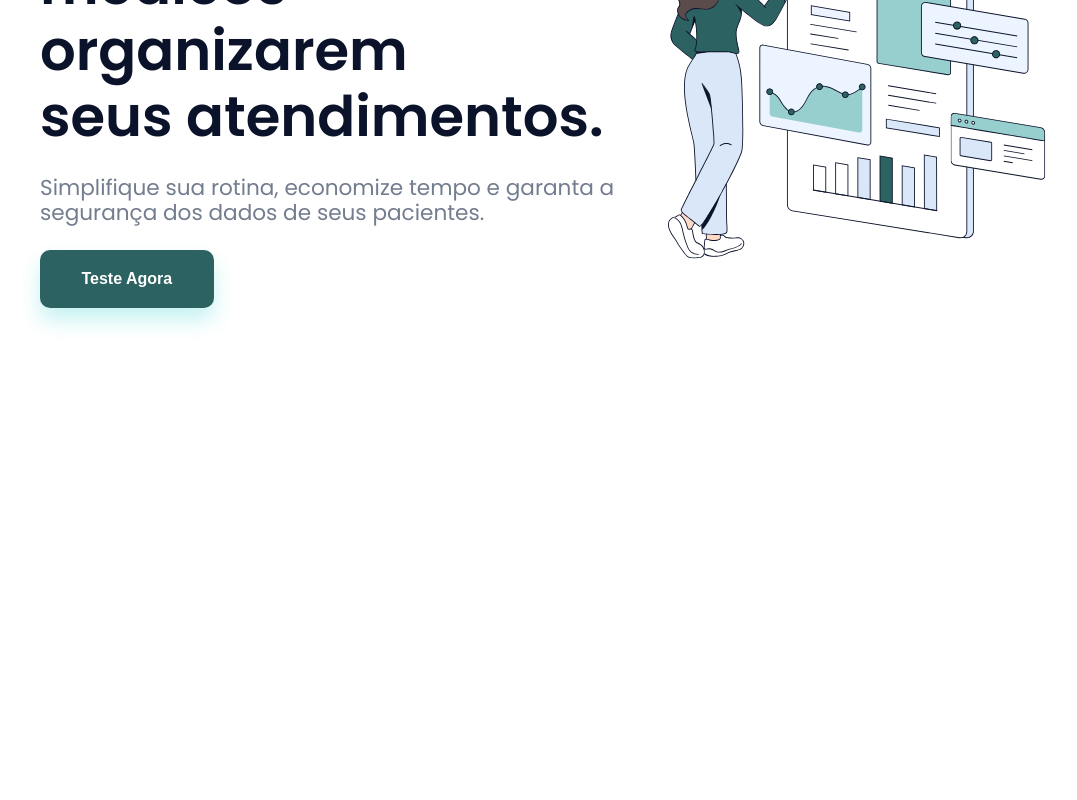
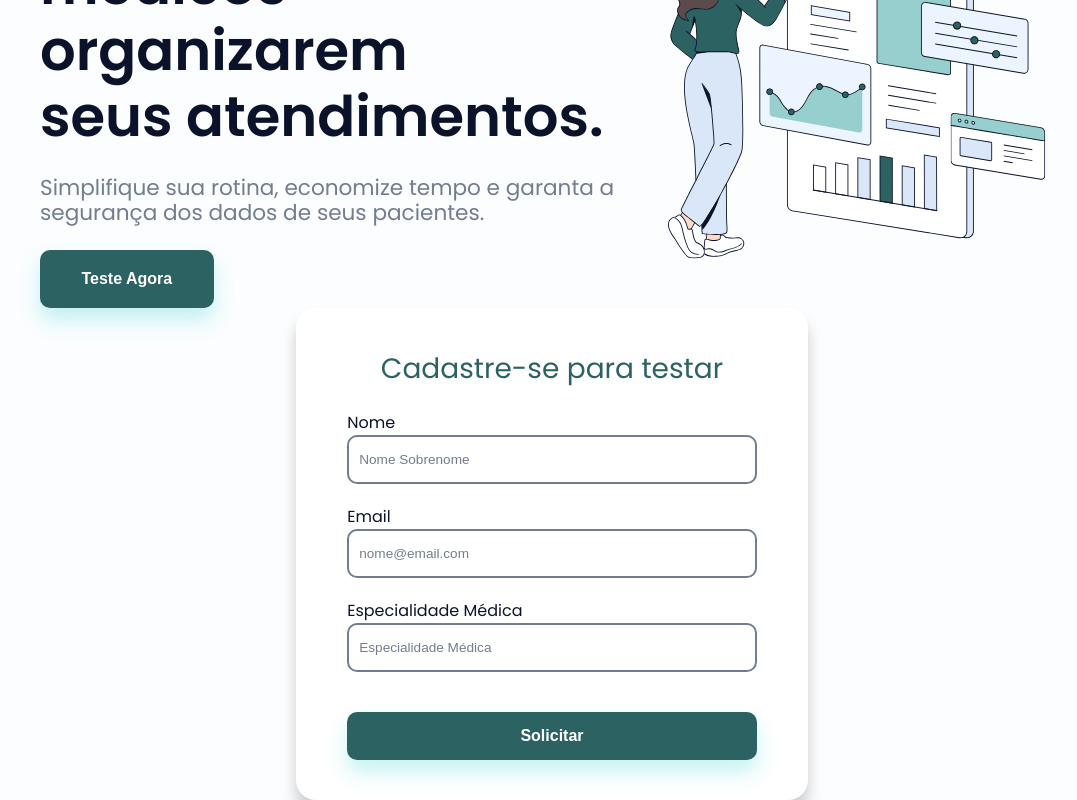
Before and after one commit to Simple-Med/simplemed-react, a React (Vite) app: page / in a window 1280 px wide. Shown: the part 375-1175 px from the top of the page, without its empty margins (88-1165 px from the left). Before the commit the page ends 800 px from the top, so only its background shows below. Built offline with nearby package versions, Linux system fonts and the light colour scheme.

Commit message:
FormTest Maked

```diff
--- a/src/App.tsx
+++ b/src/App.tsx
@@ -1,13 +1,15 @@
-import { Header } from "./components/Header"
-import { HeroBanner } from "./components/HeroBanner"
+import { Header } from "./components/Header";
+import { HeroBanner } from "./components/HeroBanner";
+import { FormTest } from "./components/FormTest";
 
 function App() {
   return (
     <>
-      <Header/>
-      <HeroBanner/>
+      <Header />
+      <HeroBanner />
+      <FormTest />
     </>
-  )
+  );
 }
 
-export default App
+export default App;
--- /dev/null
+++ b/src/components/FormTest/FormTest.tsx
@@ -0,0 +1,107 @@
+import styled from "styled-components";
+
+const FormTestContainer = styled.section`
+  width: 40%;
+  margin: 0 auto;
+  background-color: #fff;
+  border-radius: 20px;
+  box-shadow: 0px 12px 15px rgba(0, 0, 0, 0.2);
+  padding: 40px 0px;
+`;
+
+const FormContent = styled.form`
+  width: 80%;
+  margin: 0 auto;
+  display: flex;
+  flex-direction: column;
+  align-items: center;
+  justify-content: center;
+  gap: 20px;
+
+  h3 {
+    font-size: 3.5vmin;
+    font-weight: 400;
+    color: #2c6262;
+  }
+`;
+
+const InputContainer = styled.div`
+  display: flex;
+  flex-direction: column;
+  width: 100%;
+
+  label {
+    color: #0b132a;
+  }
+
+  input {
+    width: 100%;
+    padding: 15px 0px;
+    border: 2px solid #737d8f;
+    border-radius: 10px;
+  }
+
+  input::placeholder {
+    font-size: 1.7vmin;
+    padding: 10px;
+    color: #737d8f;
+  }
+`;
+
+const CtaButton = styled.button`
+  margin-top: 20px;
+  padding: 15px 10px;
+  font-size: 2vmin;
+  border: none;
+  border-radius: 10px;
+  color: #fff;
+  background-color: #2c6262;
+  width: 100%;
+  font-weight: 600;
+  box-shadow: 0 12px 20px rgba(67, 211, 208, 0.3);
+  cursor: pointer;
+`;
+
+const FormTest = () => {
+  return (
+    <>
+      <FormTestContainer>
+        <FormContent>
+          <h3>Cadastre-se para testar</h3>
+
+          <InputContainer>
+            <label>Nome</label>
+            <input
+              type="text"
+              name="name"
+              id="name"
+              placeholder="Nome Sobrenome"
+            />
+          </InputContainer>
+          <InputContainer>
+            <label>Email</label>
+            <input
+              type="text"
+              name="email"
+              id="email"
+              placeholder="nome@email.com"
+            />
+          </InputContainer>
+          <InputContainer>
+            <label>Especialidade Médica</label>
+            <input
+              type="text"
+              name="especiality"
+              id="especiality"
+              placeholder="Especialidade Médica"
+            />
+          </InputContainer>
+
+          <CtaButton>Solicitar</CtaButton>
+        </FormContent>
+      </FormTestContainer>
+    </>
+  );
+};
+
+export { FormTest };
--- /dev/null
+++ b/src/components/FormTest/index.tsx
@@ -0,0 +1,3 @@
+import { FormTest } from "./FormTest";
+
+export { FormTest };
--- a/src/components/HeroBanner/HeroBanner.tsx
+++ b/src/components/HeroBanner/HeroBanner.tsx
@@ -44,6 +44,7 @@ const CtaButton = styled.button`
   width: 30%;
   font-weight: 600;
   box-shadow: 0 12px 20px rgba(67, 211, 208, 0.3);
+  cursor: pointer;
 `
 
 const HeroImageContainer = styled.div`
--- a/src/main.tsx
+++ b/src/main.tsx
@@ -19,7 +19,7 @@ body {
   font-optical-sizing: auto;
   font-style: normal;
 
-  background-color: #FFFFFF;
+  background-color:rgb(251, 253, 255);
   box-sizing: border-box;
 }
 
```
